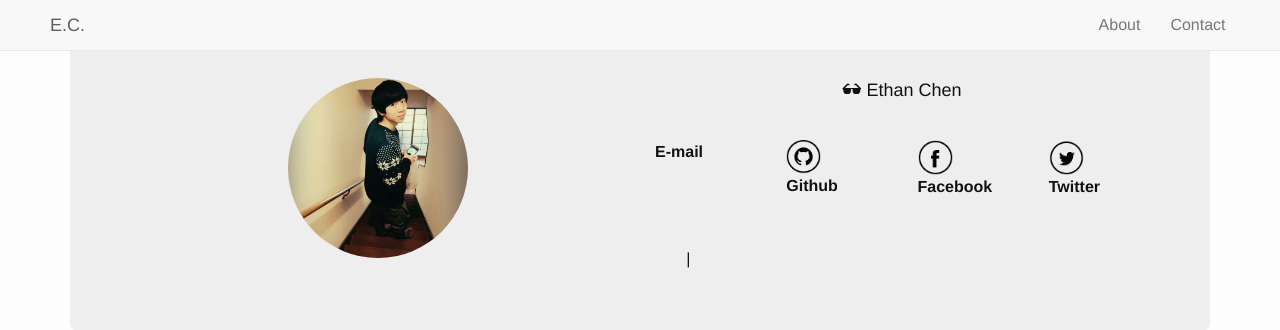
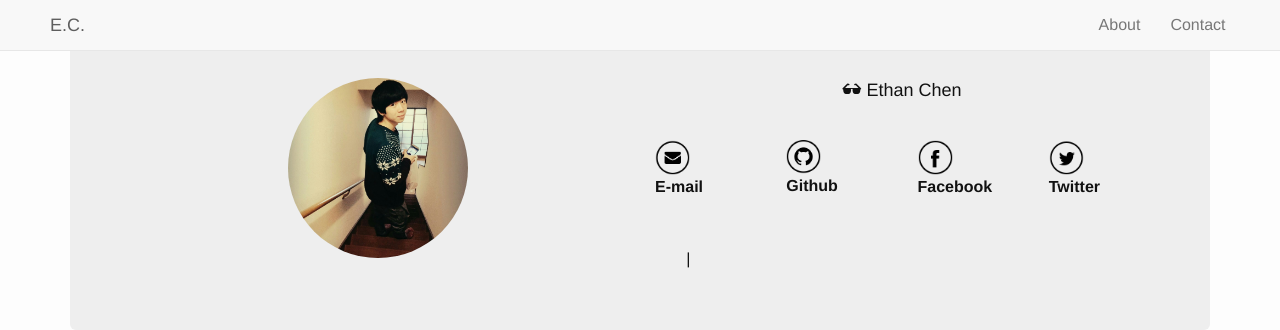
Before and after one commit to B3nnyL/intokyo.github.io, a Jekyll site: the page built from index.html, in a window 1280 px wide. Shown: the top 330 px of the page. Built offline with Jekyll 4.4.1, drawn with Linux system fonts in a browser that asks for light colours; nearby versions of some CDN libraries; the list of posts is cut into pages by our own code.

Commit message:
Update index.html

```diff
--- a/index.html
+++ b/index.html
@@ -14,7 +14,7 @@ layout: default
 		</br>
 		<div class="row">
 		  <div class="col-xs-3">
-		    <a href="{{ site.contact }}/><img class="img-responsive" src="/img/mail.png" alt="E-mail icon" width=35px height=35px></a><b>E-mail</b>
+		    <a href="{{ site.contact }}"><img class="img-responsive" src="/img/mail.png" alt="E-mail icon" width=35px height=35px></a><b>E-mail</b>
 		  </div>
 		  <div class="col-xs-3">
 		    <a href="https://github.com/intokyo"><img class="img-responsive" src="/img/gh.png" alt="Github icon" width=35px height=35px></a><b>Github</b>
```
